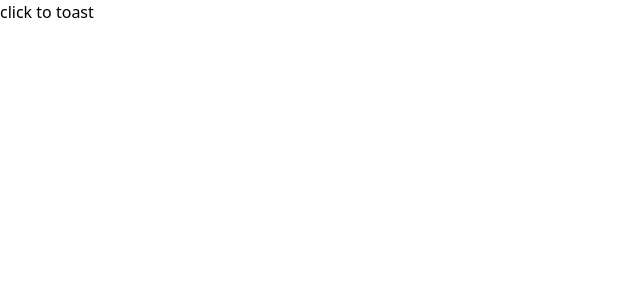
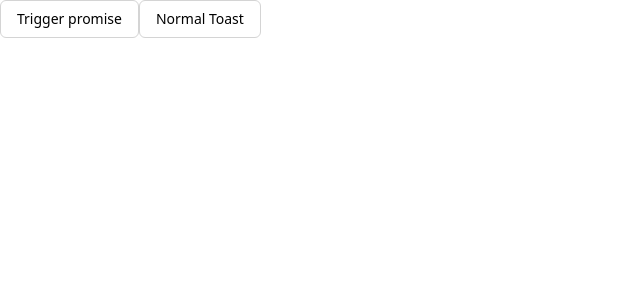
Before and after one commit to riyad-96/kitzo, a React (Vite) app: page / in a window 1280 px wide. Shown: the top 300 px of the page, without its empty margins (0-640 px from the left). Built offline with nearby package versions, Linux system fonts and the light colour scheme.

Commit message:
promise toast render issue fixed

```diff
--- a/src/App.jsx
+++ b/src/App.jsx
@@ -1,12 +1,38 @@
 import { Toaster, toast } from './kitzo/index';
 
 export default function App() {
+  function fakePromise() {
+    return new Promise((resolve, reject) =>
+      setTimeout(() => {
+        Math.random() > 0.5 ? resolve('resolved') : reject('rejected');
+      }, 1000),
+    );
+  }
+
   return (
     <div>
       <div>
-        <button onClick={() => toast('hello world')}>click to toast</button>
+        <button
+          onClick={() =>
+            toast.promise(fakePromise(), {
+              loading: 'Loading…',
+              success: (res) => `Success: ${res}`,
+              error: (err) => `Error: ${err}`,
+            })
+          }
+          className="rounded-md border border-neutral-300 px-4 py-2 text-sm hover:bg-neutral-100"
+        >
+          Trigger promise
+        </button>
+
+        <button
+          className="rounded-md border border-neutral-300 px-4 py-2 text-sm hover:bg-neutral-100"
+          onClick={() => toast(() => 'hello world')}
+        >
+          Normal Toast
+        </button>
       </div>
-      <Toaster />
+      <Toaster richColors />
     </div>
   );
 }
--- a/src/kitzo/ui/toast/triggerToast.js
+++ b/src/kitzo/ui/toast/triggerToast.js
@@ -388,7 +388,7 @@ toast.update = (id, content, options = {}) => {
 
 const loading = (content, options = {}) => {
   notify(
-    createToast('loading', content, {
+    createToast('loading', 'add', content, {
       ...options,
       duration: Infinity,
     }),
```
Also changed, not shown: 2 other files (tests, documents, lock files or other folders).
